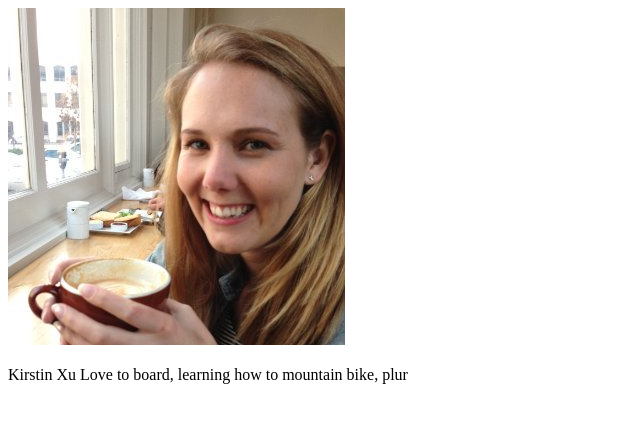
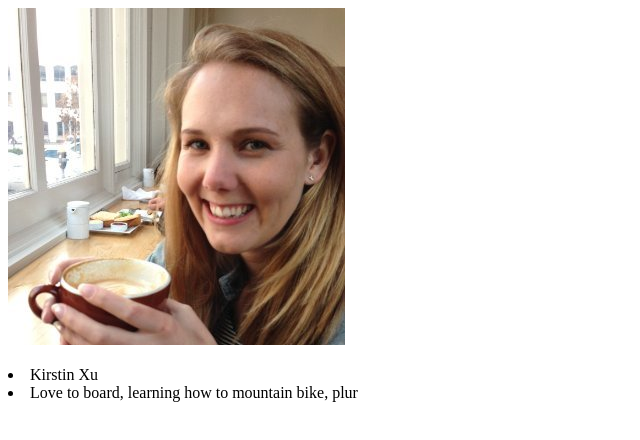
Before and after one commit to kleaho/fewd, a plain HTML site: page index.html in a window 1280 px wide. Shown: the whole page, without its empty margins (0-640 px from the left). Drawn offline with Linux system fonts and the light colour scheme.

Commit message:
formatting updates

```diff
--- a/index.html
+++ b/index.html
@@ -2,6 +2,6 @@
   <img src = "profilepic.jpg">
 </h1>
 <body>
-  Kirstin Xu
+<li>  Kirstin Xu </li>
+<li> Love to board, learning how to mountain bike, plur</li>
 </body>
-Love to board, learning how to mountain bike, plur
```
